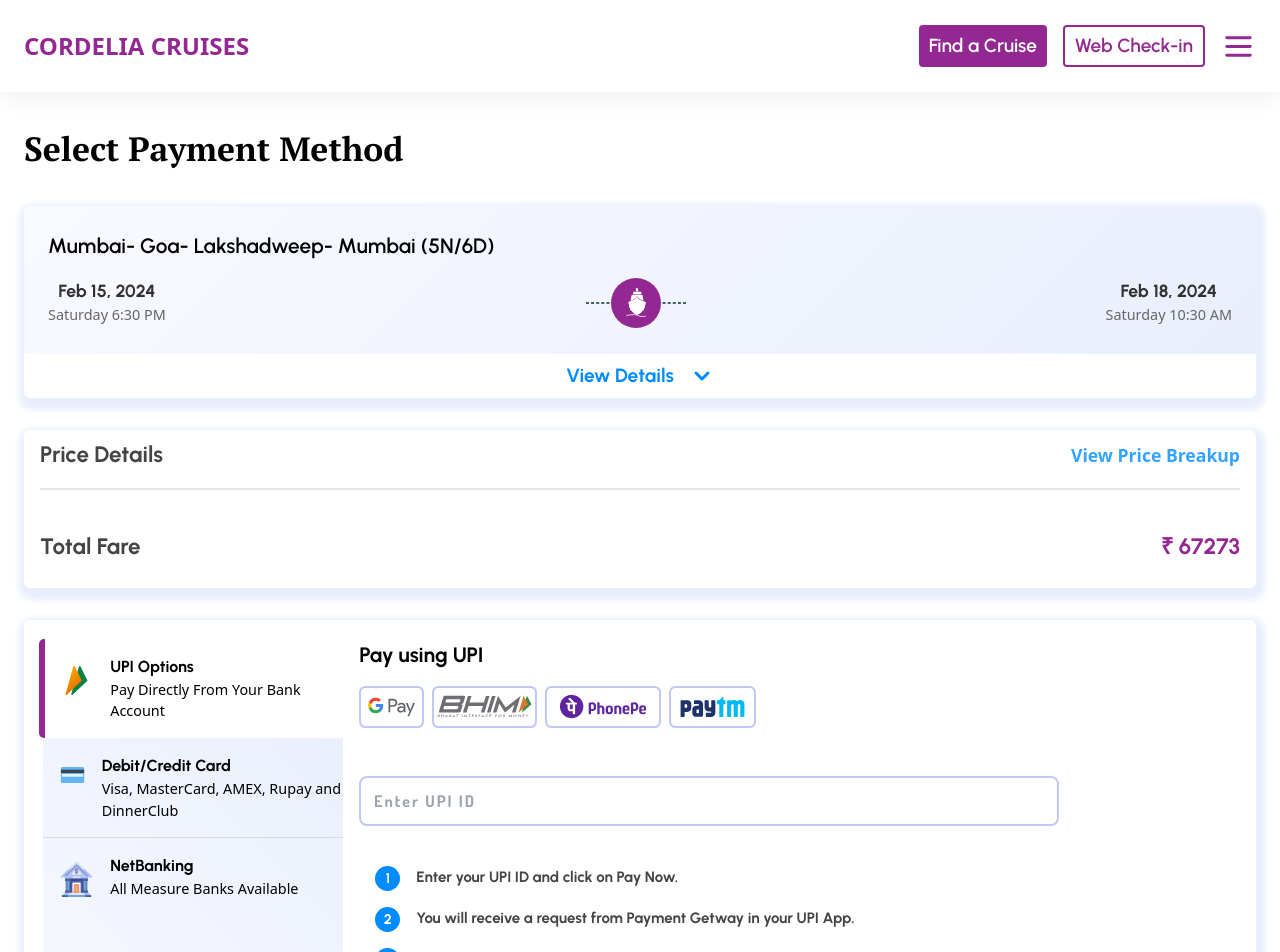
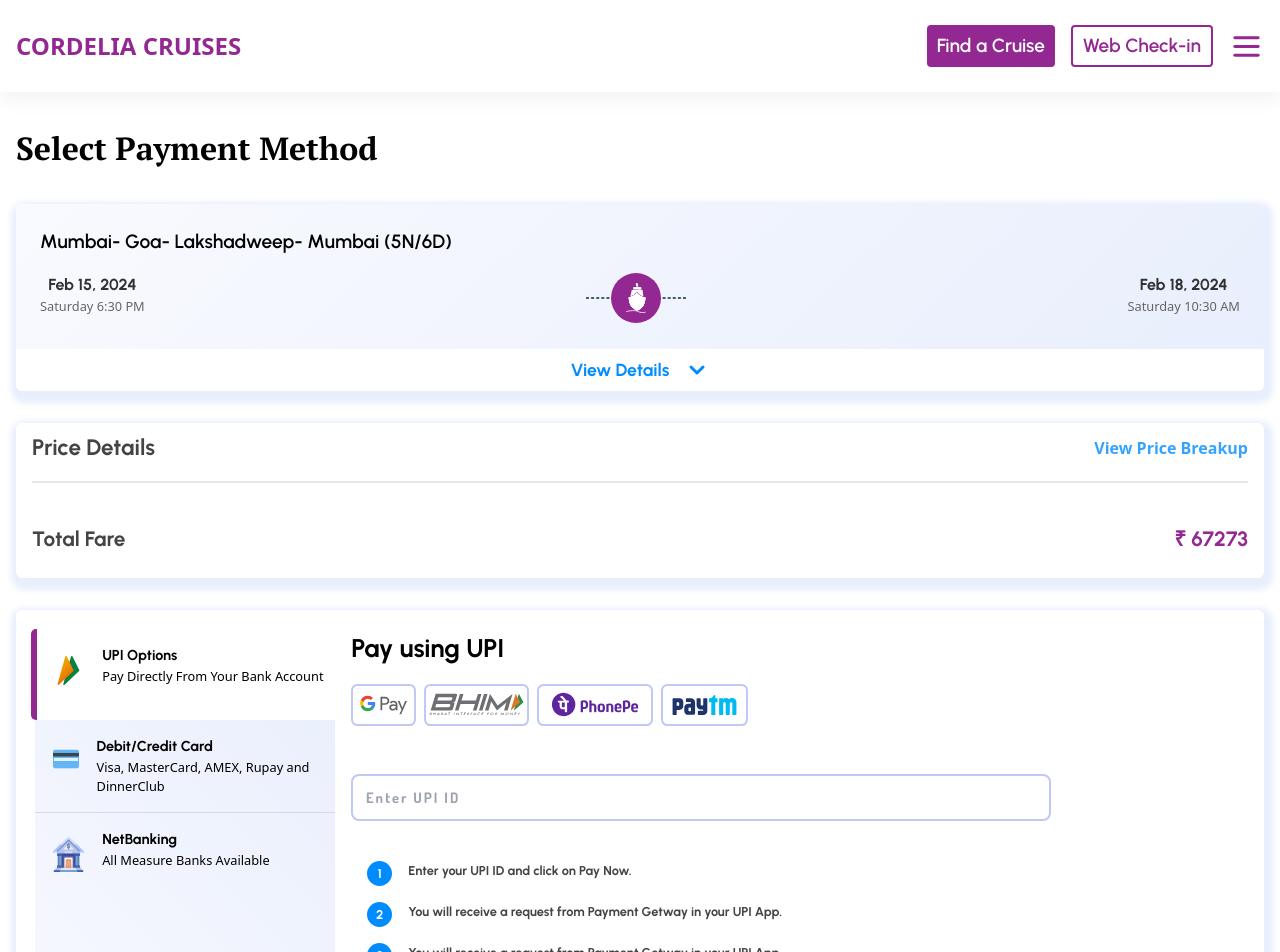
Before and after one commit to Amit-Fran-Dev/payment, a Next.js app: page / in a window 1280 px wide. Shown: the top 952 px of the page. Built offline with nearby package versions, Linux system fonts and the light colour scheme; a web font is replaced by a local one.

Commit message:
main commit

```diff
--- a/Pages_Components/Payment/Payment.module.css
+++ b/Pages_Components/Payment/Payment.module.css
@@ -1,7 +1,7 @@
 .pageSection {
   display: grid;
+  gap: 1rem;
   width: 100%;
-  gap: 1rem;
   margin-bottom: 300px;
 }
 
@@ -11,6 +11,9 @@
   }
 }
 @media screen and (max-width: 1280px) {
+  .pageSection {
+    grid-template-rows: 1fr auto;
+  }
   .paymentCards {
     padding: 0;
   }
@@ -29,13 +32,13 @@
 }
 
 .heading {
-  font-size: clamp(1rem, 1.3rem + 1vw, 2.1rem);
+  font-size: clamp(0.9rem, 1.2rem + 1vw, 2rem);
   margin: 2rem 0;
   font-weight: 700;
 }
 
 .headingMob {
-  font-size: clamp(1rem, 1.3rem + 1vw, 2.1rem);
+  font-size: clamp(0.9rem, 1.2rem + 1vw, 2rem);
   margin-bottom: 0;
   margin-top: 2rem;
   font-weight: 700;
@@ -62,7 +65,7 @@
   }
 }
 .paymentMethods {
-  min-width: 300px;
+  min-width: 280px;
   background: linear-gradient(45deg, var(--primary-50), var(--primary-100));
   border-radius: 0.5rem;
   -webkit-user-select: none;
@@ -84,11 +87,11 @@
   padding: 0.5rem 1rem 1rem 1rem;
 }
 .paymentMethods .upi .methodContainer .name, .paymentMethods .DbCb .methodContainer .name, .paymentMethods .netB .methodContainer .name {
-  font-size: 1rem;
+  font-size: 0.9rem;
   font-weight: bold;
 }
 .paymentMethods .upi .methodContainer .description, .paymentMethods .DbCb .methodContainer .description, .paymentMethods .netB .methodContainer .description {
-  font-size: 0.9rem;
+  font-size: 0.8rem;
 }
 .paymentMethods .upi[data="1"], .paymentMethods .DbCb[data="2"], .paymentMethods .netB[data="3"] {
   background-color: #fff !important;
@@ -112,11 +115,11 @@
 }
 
 .paymentCards {
-  min-width: 300px;
+  min-width: 280px;
   max-width: 700px;
 }
 .paymentCards .upiHeading {
-  font-size: 1.3rem;
+  font-size: 1.6rem;
   font-weight: bold;
 }
 .paymentCards .upiEnter {
@@ -126,7 +129,7 @@
   padding: 0.8rem;
   width: 100%;
   border-radius: 0.5rem;
-  font-size: 1rem;
+  font-size: 0.9rem;
   letter-spacing: 2px;
   outline: none;
   font-family: "Dosis", sans-serif;
@@ -147,19 +150,20 @@
   font-family: "Urbanist", sans-serif;
   font-weight: 700;
   color: #444;
-  font-size: 15px;
+  font-size: 0.8rem;
   margin-bottom: 1rem;
 }
 .paymentCards .upiDesc .wrapperDesc span {
   width: 25px;
   height: 25px;
-  font-size: 14px;
+  font-size: 0.8rem;
   border-radius: 50%;
   display: grid;
   place-items: center;
   color: #fff;
   background-color: rgba(var(--dodger-blue));
 }
+
 .MethodBtn {
   display: flex;
   gap: 0.5rem;
@@ -217,7 +221,7 @@
   gap: 0.5rem;
 }
 .secureMsg p {
-  font-size: 1.2rem;
+  font-size: 1.1rem;
   font-weight: bold;
   color: #a9a9a9;
   font-family: "Red Hat Display", sans-serif;
@@ -228,7 +232,7 @@
   height: 1.5;
   background-color: rgba(var(--dark-magenta));
   color: #fff;
-  font-size: 1.5rem;
+  font-size: 1.4rem;
   font-weight: 700;
   padding: 0.6rem;
   border-radius: 0.5rem;
@@ -239,12 +243,12 @@
   display: flex;
   margin: 3rem 0 1rem 0;
   flex-wrap: wrap;
-  font-size: 0.9rem;
+  font-size: 0.8rem;
 }
 .debitMsgBox span {
   width: 25px;
   height: 25px;
-  font-size: 14px;
+  font-size: 0.8rem;
   border-radius: 50%;
   display: grid;
   place-items: center;
--- a/Pages_Components/Payment/Payment.module.scss
+++ b/Pages_Components/Payment/Payment.module.scss
@@ -1,7 +1,7 @@
 .pageSection{
     display: grid;
+    gap: 1rem;
     width: 100%;
-    gap: 1rem;
     margin-bottom: 300px;
 }
 @media screen and (min-width: 1281px) {
@@ -13,7 +13,7 @@
 
   @media screen and (max-width: 1280px) {
     .pageSection{
-        // grid-template-rows: 1fr auto;
+        grid-template-rows: 1fr auto;
     }
     .paymentCards{
     padding: 0;
@@ -34,12 +34,12 @@
     margin-top: 1rem;
 }
 .heading{
-    font-size: clamp(1rem, 1.3rem + 1vw, 2.1rem);
+    font-size: clamp(0.9rem, 1.2rem + 1vw, 2rem);
     margin: 2rem 0;
     font-weight: 700;
 }
 .headingMob{
-    font-size: clamp(1rem, 1.3rem + 1vw, 2.1rem);
+    font-size: clamp(0.9rem, 1.2rem + 1vw, 2rem);
     margin-bottom: 0;
     margin-top: 2rem;
     font-weight: 700;
@@ -66,7 +66,7 @@
     }
 }
 .paymentMethods{
-    min-width: 300px;
+    min-width: 280px;
     background: linear-gradient(45deg, var(--primary-50), var(--primary-100));
     border-radius: 0.5rem;
     user-select: none;
@@ -77,8 +77,8 @@
     .DbCb{
         border-bottom: 1px solid rgba(0,0,0,0.1);
     }
-    .netB{
-    }
+    // .netB{
+    // }
 
     .upi,.DbCb,.netB{
         display: flex;
@@ -89,11 +89,11 @@
         }
         .methodContainer{
             .name{
-                font-size: 1rem;
+                font-size: 0.9rem;
                 font-weight: bold;
             }
             .description{
-                font-size: 0.9rem;
+                font-size: 0.8rem;
             }
         }
     }
@@ -119,10 +119,10 @@
     background: var(--primary-100);
 }
 .paymentCards{
-    min-width: 300px;
+    min-width: 280px;
     max-width: 700px;
     .upiHeading{
-        font-size: 1.3rem;
+        font-size: 1.6rem;
         font-weight: bold;
 
     }
@@ -134,7 +134,7 @@
         padding: 0.8rem;
         width: 100%;
         border-radius: 0.5rem;
-        font-size: 1rem;
+        font-size: 0.9rem;
         letter-spacing: 2px;
         outline:none;
         font-family: "Dosis", sans-serif;
@@ -154,20 +154,19 @@
             font-family: "Urbanist", sans-serif;
             font-weight: 700;
             color: #444;
-            font-size: 15px;
+            font-size: 0.8rem;
             margin-bottom: 1rem;
             span{
                 width: 25px;
                 height: 25px;
-                font-size: 14px;
+                font-size: 0.8rem;
                 border-radius: 50%;
                 display: grid;
                 place-items: center;
                 color:#fff;
                 background-color: rgba(var(--dodger-blue));
             }
-            p{
-            }
+
         }
     }
 }
@@ -228,7 +227,7 @@
     margin-top: 5rem;
     gap: 0.5rem;
     p{
-        font-size: 1.2rem;
+        font-size: 1.1rem;
         font-weight: bold;
         color:#a9a9a9;
         font-family: "Red Hat Display", sans-serif;
@@ -240,7 +239,7 @@
     height: 1.5;
     background-color: rgba(var(--dark-magenta));
     color:#fff;
-    font-size: 1.5rem;
+    font-size: 1.4rem;
     font-weight: 700;
     padding: 0.6rem;
     border-radius: 0.5rem;
@@ -252,11 +251,11 @@
     display: flex;
     margin: 3rem 0 1rem 0;
     flex-wrap: wrap;
-    font-size: 0.9rem;
+    font-size: 0.8rem;
     span{
         width: 25px;
         height: 25px;
-        font-size: 14px;
+        font-size: 0.8rem;
         border-radius: 50%;
         display: grid;
         place-items: center;
--- a/Pages_Components/Payment/plans.module.css
+++ b/Pages_Components/Payment/plans.module.css
@@ -34,7 +34,7 @@
 }
 
 .card h3 {
-  font-size: 1.3rem;
+  font-size: 1.2rem;
   font-weight: 600;
   margin-bottom: 1rem;
 }
@@ -85,7 +85,7 @@
   margin-bottom: 1.5rem;
 }
 .dateContainer div > h4 {
-  font-size: 1.1rem;
+  font-size: 1rem;
   font-weight: bold;
   color: #313131;
   font-family: "Urbanist", sans-serif;
@@ -93,7 +93,7 @@
 .dateContainer div > p {
   font-weight: 500;
   color: #666;
-  font-size: 0.9rem;
+  font-size: 0.8rem;
 }
 
 .more {
@@ -104,7 +104,7 @@
 .more button {
   display: flex;
   gap: 1rem;
-  font-size: 1.2rem;
+  font-size: 1.1rem;
   font-family: "Urbanist", sans-serif;
   font-weight: bold;
   justify-content: center;
@@ -154,7 +154,7 @@
   gap: 0.5rem;
 }
 .cabin .rows .firstRow2 {
-  font-size: 1.2rem;
+  font-size: 1.1rem;
   font-weight: 700;
   font-family: "Urbanist", sans-serif;
   color: #393939;
@@ -162,7 +162,7 @@
 .cabin .rows .secondRow2 {
   color: rgba(var(--dark-magenta));
   font-weight: bold;
-  font-size: 1.2rem;
+  font-size: 1.1rem;
 }
 
 .priceCardHead {
@@ -182,19 +182,19 @@
   color: #444;
 }
 .priceCardHead p {
-  font-size: 1.1rem;
+  font-size: 1rem;
   color: rgba(var(--dodger-blue), 0.8);
   font-weight: 600;
   cursor: pointer;
 }
 
 .totalRsBox .label {
-  font-size: 1.4rem;
+  font-size: 1.3rem;
   font-weight: bold;
   color: #444;
 }
 .totalRsBox .totalRs {
-  font-size: 1.4rem;
+  font-size: 1.3rem;
   font-weight: bold;
   color: rgba(var(--dark-magenta));
 }
@@ -220,7 +220,7 @@
   color: #3b3b3b;
 }
 .priceTableBox .priceList p {
-  font-size: 1.1rem;
+  font-size: 1rem;
   font-weight: 500;
   padding: 0 1rem;
 }
--- a/Pages_Components/Payment/plans.module.scss
+++ b/Pages_Components/Payment/plans.module.scss
@@ -37,7 +37,7 @@
 }
 
 .card h3{
-    font-size: 1.3rem;
+    font-size: 1.2rem;
     font-weight: 600;
     margin-bottom: 1rem;
 }
@@ -87,7 +87,7 @@
     margin-bottom: 1.5rem;
 
     div > h4{
-        font-size: 1.1rem;
+        font-size: 1rem;
         font-weight: bold;
         color:#313131;
         font-family: "Urbanist", sans-serif;
@@ -95,7 +95,7 @@
     div > p {
         font-weight: 500;
         color:#666;
-        font-size: 0.9rem;
+        font-size: 0.8rem;
     }
 }
 
@@ -106,7 +106,7 @@
     button{
         display: flex;
         gap: 1rem;
-        font-size: 1.2rem;
+        font-size: 1.1rem;
         font-family: "Urbanist", sans-serif;
         font-weight: bold;
         justify-content: center;
@@ -160,7 +160,7 @@
         }
 
         .firstRow2{
-            font-size: 1.2rem;
+            font-size: 1.1rem;
             font-weight: 700;
             font-family: "Urbanist", sans-serif;
             color:#393939;
@@ -168,7 +168,7 @@
         .secondRow2{
             color: rgba(var(--dark-magenta));
             font-weight: bold;
-            font-size: 1.2rem;
+            font-size: 1.1rem;
         }
     }
 
@@ -189,7 +189,7 @@
         color: #444;
     }
     p{
-        font-size: 1.1rem;
+        font-size: 1rem;
         color: rgba(var(--dodger-blue),0.8);
         font-weight: 600;
         cursor: pointer;
@@ -198,12 +198,12 @@
 
 .totalRsBox{
     .label{
-        font-size: 1.4rem;
+        font-size: 1.3rem;
         font-weight: bold;
         color:#444;
     }
     .totalRs{
-        font-size: 1.4rem;
+        font-size: 1.3rem;
         font-weight: bold;
         color: rgba(var(--dark-magenta));
     }
@@ -230,7 +230,7 @@
         justify-content: space-between;
         color: #3b3b3b;
         p{
-            font-size: 1.1rem;
+            font-size: 1rem;
             font-weight: 500;
             padding: 0 1rem;
         }
--- a/styles/globals.css
+++ b/styles/globals.css
@@ -77,7 +77,7 @@
 .container-xxl {
   margin-left: auto;
   margin-right: auto;
-  padding: 0 1.5rem;
+  padding: 0 1rem;
 }
 
 @media screen and (max-width: 576px) {
```
Also changed, not shown: 2 other files (tests, documents, lock files or other folders).
